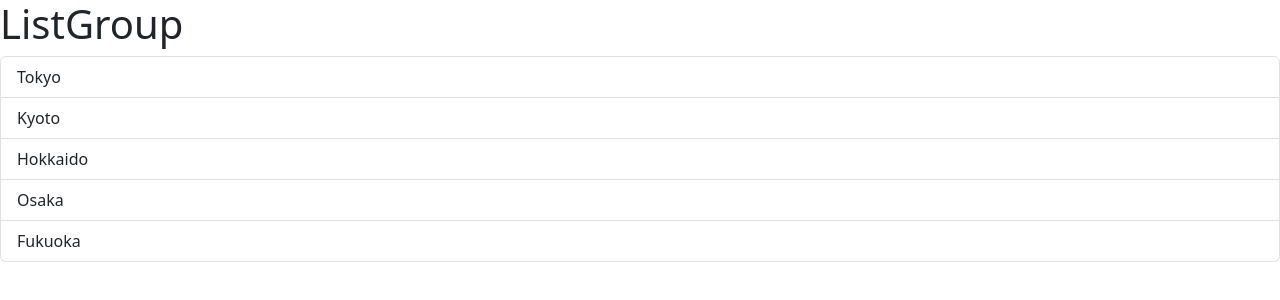
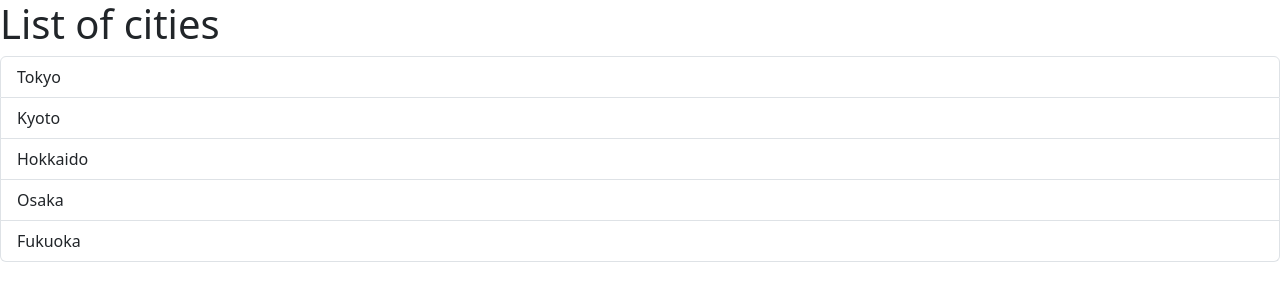
Before and after one commit to sandeep-poudell/react-project, a React (Vite) app: page / in a window 1280 px wide. Shown: the top 300 px of the page. Built offline with nearby package versions, Linux system fonts and the light colour scheme.

Commit message:
Managing states

```diff
--- a/src/App.tsx
+++ b/src/App.tsx
@@ -1,29 +1,7 @@
 import ListGroup from './components/ListGroup.tsx';
-import { MouseEvent } from 'react'
 
 function App() {
-    let items = ["Tokyo", "Kyoto", "Hokkaido", "Osaka", "Fukuoka"]
-    // items = []
-
-    const handleClick = (event: MouseEvent) => console.log(event)
-
-    return (
-        <><ListGroup/>
-            {/*{ items.length === 0 ? <p>No list found</p> : null }*/}
-            {items.length === 0 && <p>No list found</p>}
-            <ul className="list-group">
-                {items.map((item, index) => (
-                    <li
-                        className="list-group-item"
-                        key={index}
-                        onClick={handleClick}
-                    >
-                        {item}
-                    </li>
-                ))}
-            </ul>
-        </>
-    );
+    return <div><ListGroup/></div>;
 }
 
 export default App;
--- a/src/components/ListGroup.tsx
+++ b/src/components/ListGroup.tsx
@@ -1,5 +1,28 @@
+import {useState} from "react";
+
 function ListGroup() {
-    return <h1>ListGroup</h1>
+    let items = ["Tokyo", "Kyoto", "Hokkaido", "Osaka", "Fukuoka"]
+    // Managing State using useState Hook
+    const [selectedIndex, setSelectedIndex] = useState(-1)
+
+    return (
+        <>
+            <h1>List of cities</h1>
+            {/*{ items.length === 0 ? <p>No list found</p> : null }*/}
+            {items.length === 0 && <p>No list found</p>}
+            <ul className="list-group">
+                {items.map((item, index) => (
+                    <li
+                        className={selectedIndex === index ? "list-group-item active" : "list-group-item"}
+                        key={index}
+                        onClick={() => {setSelectedIndex(index)}}
+                    >
+                        {item}
+                    </li>
+                ))}
+            </ul>
+        </>
+    );
 }
 
 export default ListGroup;
```
